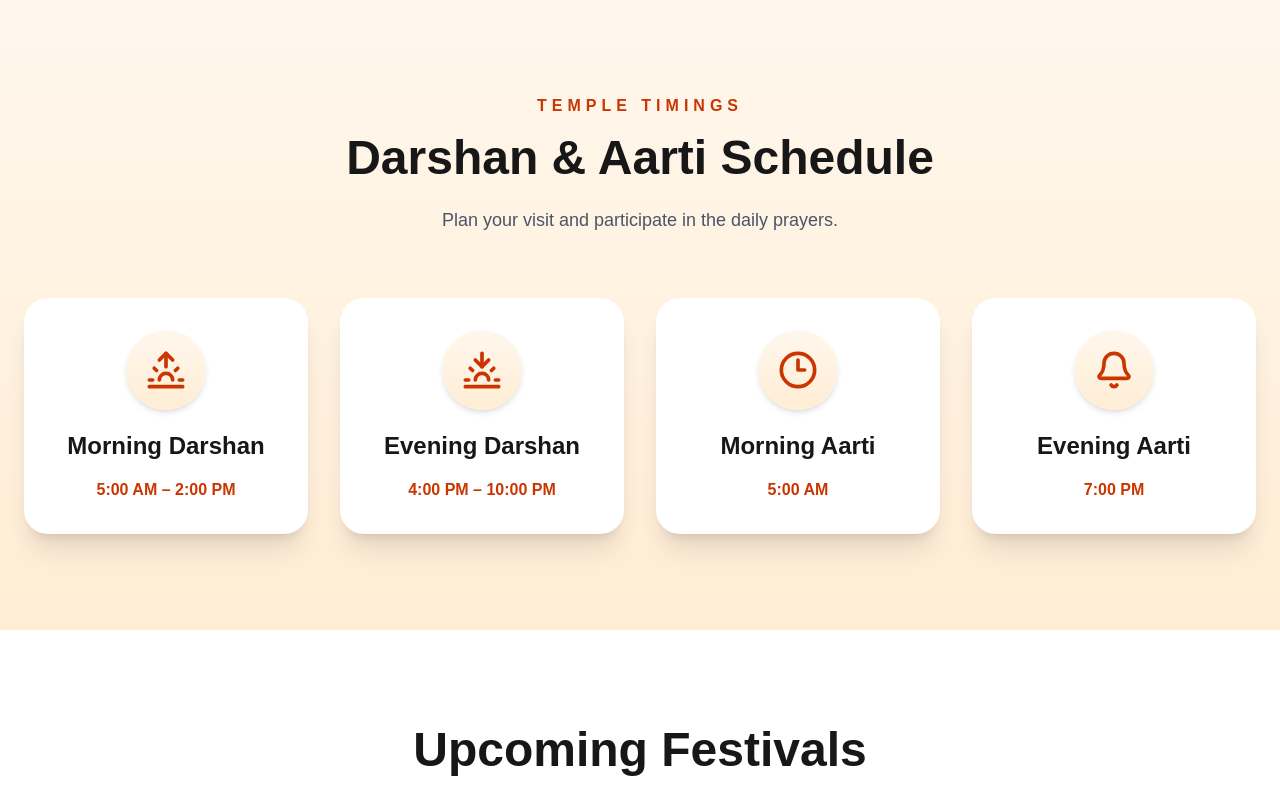
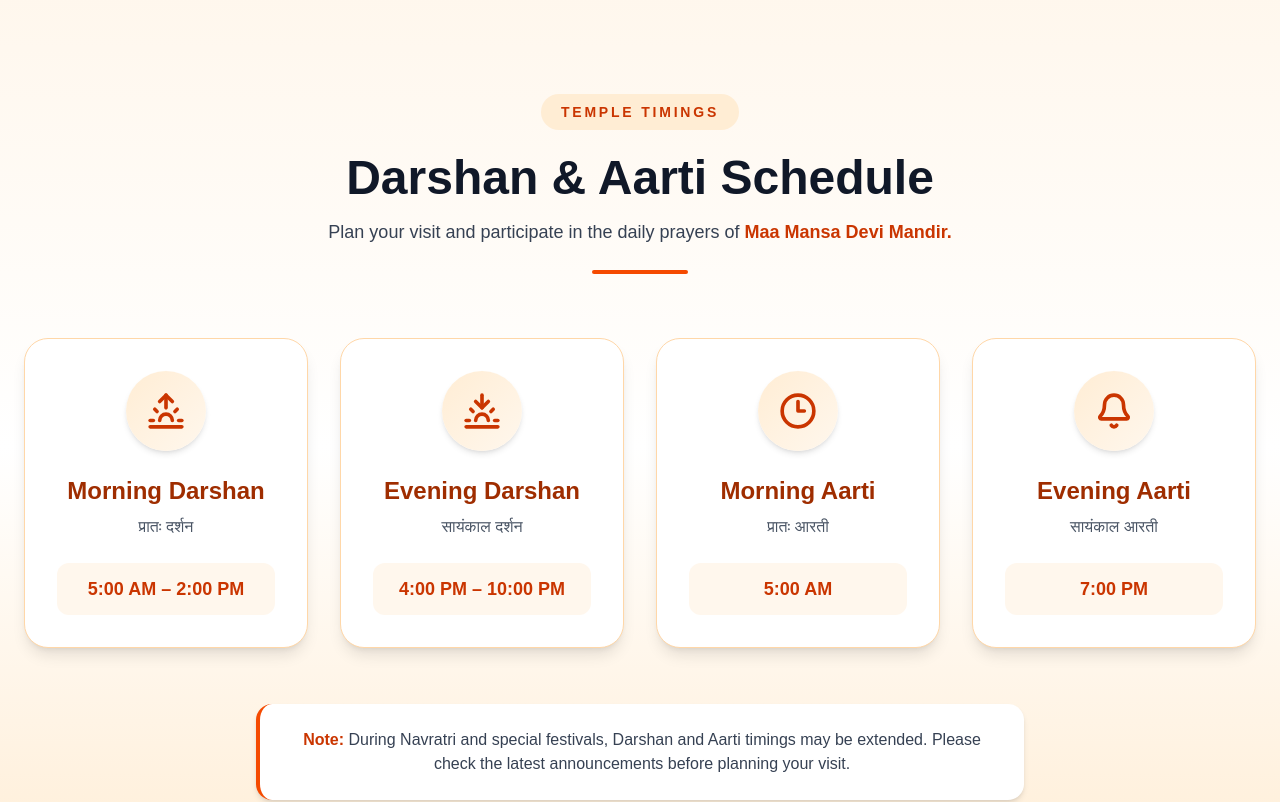
Before and after one commit to maamansadevibaragaon/maamansadevibaragaon, a Next.js app: page / in a window 1280 px wide. Shown: the part 3680-4482 px from the top of the page. Built offline with nearby package versions, Linux system fonts and the light colour scheme.

Commit message:
Improve Temple Timings UI

```diff
--- a/components/home/TempleTimings.tsx
+++ b/components/home/TempleTimings.tsx
@@ -4,69 +4,109 @@ import {
   Clock3,
   Bell,
 } from "lucide-react";
+
 export default function TempleTimings() {
   const timings = [
     {
       title: "Morning Darshan",
+      hindi: "प्रातः दर्शन",
       time: "5:00 AM – 2:00 PM",
       icon: Sunrise,
     },
     {
       title: "Evening Darshan",
+      hindi: "सायंकाल दर्शन",
       time: "4:00 PM – 10:00 PM",
       icon: Sunset,
     },
     {
       title: "Morning Aarti",
+      hindi: "प्रातः आरती",
       time: "5:00 AM",
       icon: Clock3,
     },
     {
       title: "Evening Aarti",
+      hindi: "सायंकाल आरती",
       time: "7:00 PM",
       icon: Bell,
     },
   ];
 
   return (
-    <section className="bg-gradient-to-b from-orange-50 to-orange-100 py-24">
-      <div className="mx-auto max-w-7xl px-6">
+    <section className="bg-gradient-to-b from-orange-50 via-white to-orange-100 py-20 md:py-24">
+      <div className="mx-auto max-w-7xl px-5 md:px-6">
+        {/* Heading */}
 
         <div className="text-center">
-          <p className="uppercase tracking-[5px] text-orange-700 font-semibold">
+          <span className="inline-block rounded-full bg-orange-100 px-5 py-2 text-sm font-semibold uppercase tracking-[0.2em] text-orange-700">
             Temple Timings
-          </p>
+          </span>
 
-          <h2 className="mt-4 text-5xl font-bold">
+          <h2 className="mt-6 text-3xl font-extrabold text-gray-900 md:text-5xl">
             Darshan & Aarti Schedule
           </h2>
 
-          <p className="mt-6 text-lg text-gray-600">
-            Plan your visit and participate in the daily prayers.
+          <p className="mt-4 text-lg text-gray-700">
+            Plan your visit and participate in the daily prayers of
+            <span className="font-semibold text-orange-700">
+              {" "}
+              Maa Mansa Devi Mandir.
+            </span>
           </p>
+
+          <div className="mx-auto mt-6 h-1 w-24 rounded-full bg-orange-600"></div>
         </div>
 
-        <div className="mt-16 grid gap-8 md:grid-cols-2 lg:grid-cols-4">
+        {/* Cards */}
+
+        <div className="mt-16 grid gap-8 sm:grid-cols-2 lg:grid-cols-4">
           {timings.map((item) => (
             <div
               key={item.title}
-              className="rounded-3xl bg-white p-8 text-center shadow-xl transition duration-300 hover:-translate-y-2 hover:shadow-2xl"
+              className="group rounded-3xl border border-orange-200 bg-white p-8 text-center shadow-lg transition-all duration-300 hover:-translate-y-2 hover:border-orange-400 hover:shadow-2xl"
             >
-              <div className="mx-auto flex h-20 w-20 items-center justify-center rounded-full bg-gradient-to-b from-orange-50 to-orange-100 text-orange-700 shadow-md">
-  <item.icon size={40} strokeWidth={2.2} />
+              {/* Icon */}
+
+              <div className="mx-auto flex h-20 w-20 items-center justify-center rounded-full bg-gradient-to-br from-orange-100 to-orange-50 text-orange-700 shadow-md transition duration-300 group-hover:scale-110 group-hover:bg-orange-600 group-hover:text-white">
+                <item.icon size={38} strokeWidth={2.3} />
               </div>
 
-              <h3 className="mt-5 text-2xl font-bold">
+              {/* English */}
+
+              <h3 className="mt-6 text-2xl font-bold text-orange-800">
                 {item.title}
               </h3>
 
-              <p className="mt-4 text-orange-700 font-semibold">
+              {/* Hindi */}
+
+              <p className="mt-2 text-base font-medium text-gray-600">
+                {item.hindi}
+              </p>
+
+              {/* Time */}
+
+              <div className="mt-6 rounded-xl bg-orange-50 py-3">
+                <p className="text-lg font-bold text-orange-700">
                   {item.time}
                 </p>
+              </div>
             </div>
           ))}
         </div>
 
+        {/* Note */}
+
+        <div className="mx-auto mt-14 max-w-3xl rounded-2xl border-l-4 border-orange-600 bg-white p-6 text-center shadow-md">
+          <p className="text-gray-700">
+            <span className="font-semibold text-orange-700">
+              Note:
+            </span>{" "}
+            During Navratri and special festivals, Darshan and Aarti timings may
+            be extended. Please check the latest announcements before planning
+            your visit.
+          </p>
+        </div>
       </div>
     </section>
   );
```
Lines whose indentation alone changed are shown as unchanged.
